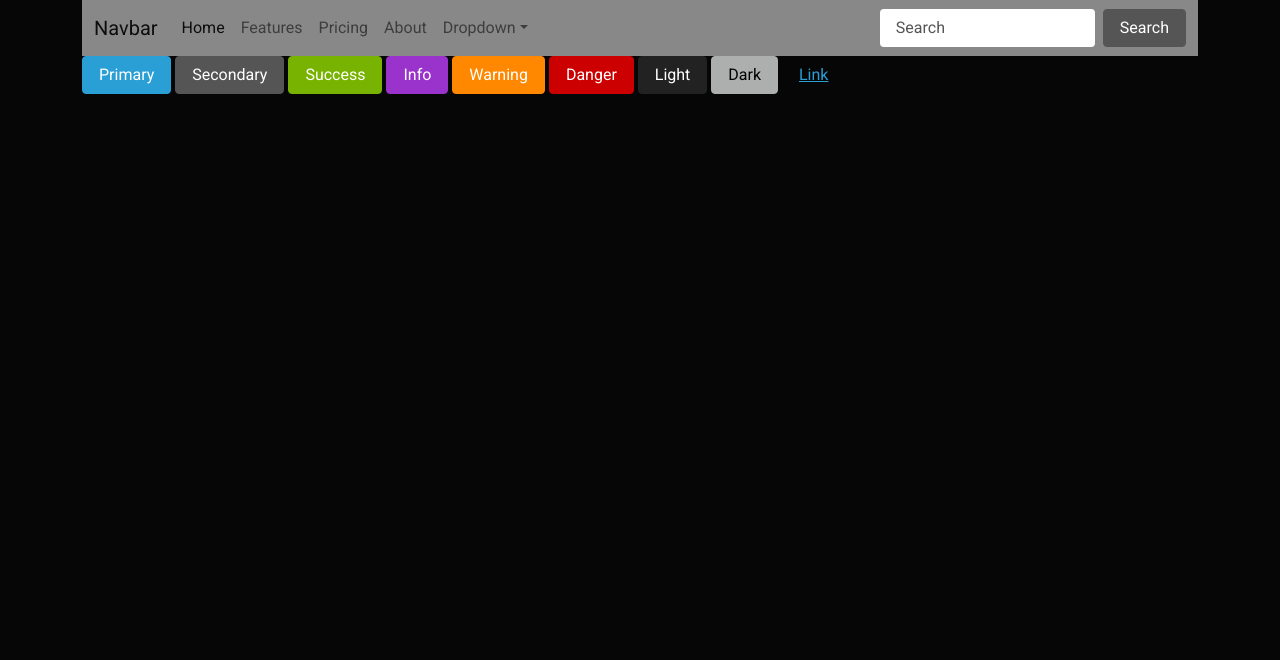
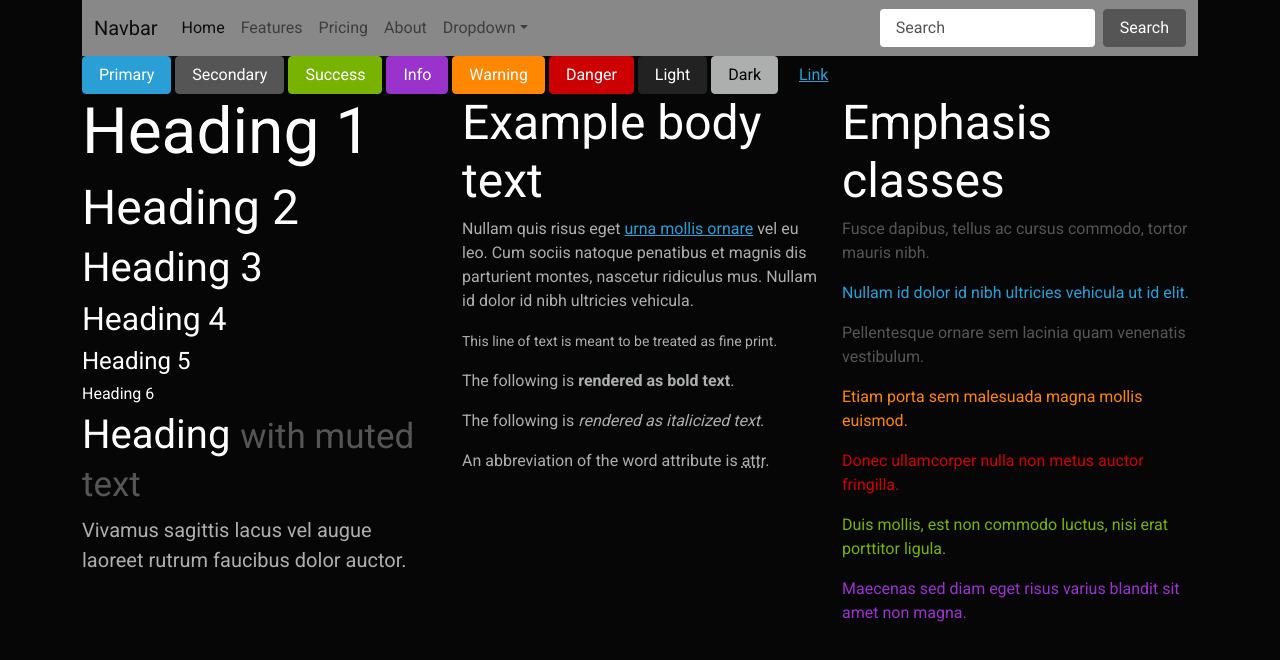
Before and after one commit to zakharchukdariya/test_jenkins-1, a plain HTML site: page index.html in a window 1280 px wide. Drawn offline with Linux system fonts and the light colour scheme.

Commit message:
Add new code

```diff
--- a/index.html
+++ b/index.html
@@ -64,6 +64,43 @@
         <button type="button" class="btn btn-dark">Dark</button>
         <button type="button" class="btn btn-link">Link</button>
     </div>
+    <div class="container">
+        <div class="row">
+            <div class="col-4">
+                <h1>Heading 1</h1>
+                <h2>Heading 2</h2>
+                <h3>Heading 3</h3>
+                <h4>Heading 4</h4>
+                <h5>Heading 5</h5>
+                <h6>Heading 6</h6>
+                <h3>
+                    Heading
+                    <small class="text-muted">with muted text</small>
+                </h3>
+                <p class="lead">Vivamus sagittis lacus vel augue laoreet rutrum faucibus dolor auctor.</p>
+            </div>
+            <div class="col-4">
+                <h2>Example body text</h2>
+                <p>Nullam quis risus eget <a href="#">urna mollis ornare</a> vel eu leo. Cum sociis natoque penatibus et
+                    magnis dis parturient montes, nascetur ridiculus mus. Nullam id dolor id nibh ultricies vehicula.
+                </p>
+                <p><small>This line of text is meant to be treated as fine print.</small></p>
+                <p>The following is <strong>rendered as bold text</strong>.</p>
+                <p>The following is <em>rendered as italicized text</em>.</p>
+                <p>An abbreviation of the word attribute is <abbr title="attribute">attr</abbr>.</p>
+            </div>
+            <div class="col-4">
+                <h2>Emphasis classes</h2>
+                <p class="text-muted">Fusce dapibus, tellus ac cursus commodo, tortor mauris nibh.</p>
+                <p class="text-primary">Nullam id dolor id nibh ultricies vehicula ut id elit.</p>
+                <p class="text-secondary">Pellentesque ornare sem lacinia quam venenatis vestibulum.</p>
+                <p class="text-warning">Etiam porta sem malesuada magna mollis euismod.</p>
+                <p class="text-danger">Donec ullamcorper nulla non metus auctor fringilla.</p>
+                <p class="text-success">Duis mollis, est non commodo luctus, nisi erat porttitor ligula.</p>
+                <p class="text-info">Maecenas sed diam eget risus varius blandit sit amet non magna.</p>
+            </div>
+        </div>
+    </div>
 
 </body>
 
```
